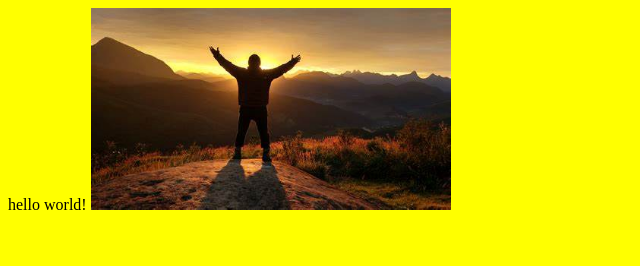
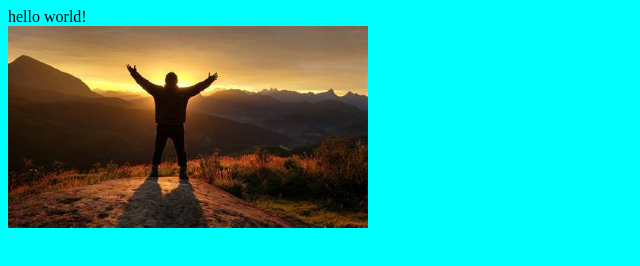
Before and after one commit to JuliaValtudesStehling/ProjetoWeb1, a plain HTML site: page index.html in a window 1280 px wide. Shown: the whole page, without its empty margins (0-640 px from the left). Drawn offline with Linux system fonts and the light colour scheme.

Commit message:
Segunda versao do site

```diff
--- a/index.html
+++ b/index.html
@@ -7,7 +7,7 @@
     <link rel="stylesheet" href="style.css">
 </head>
 <body>
-    hello world!
+    hello world! <br>
     <img src="pessoas.jpg.jpeg" alt="" width="360px">
 </body>
 </html>
--- a/style.css
+++ b/style.css
@@ -1,3 +1,3 @@
 body {
-    background-color: yellow;
+    background-color: cyan;
 }
```
